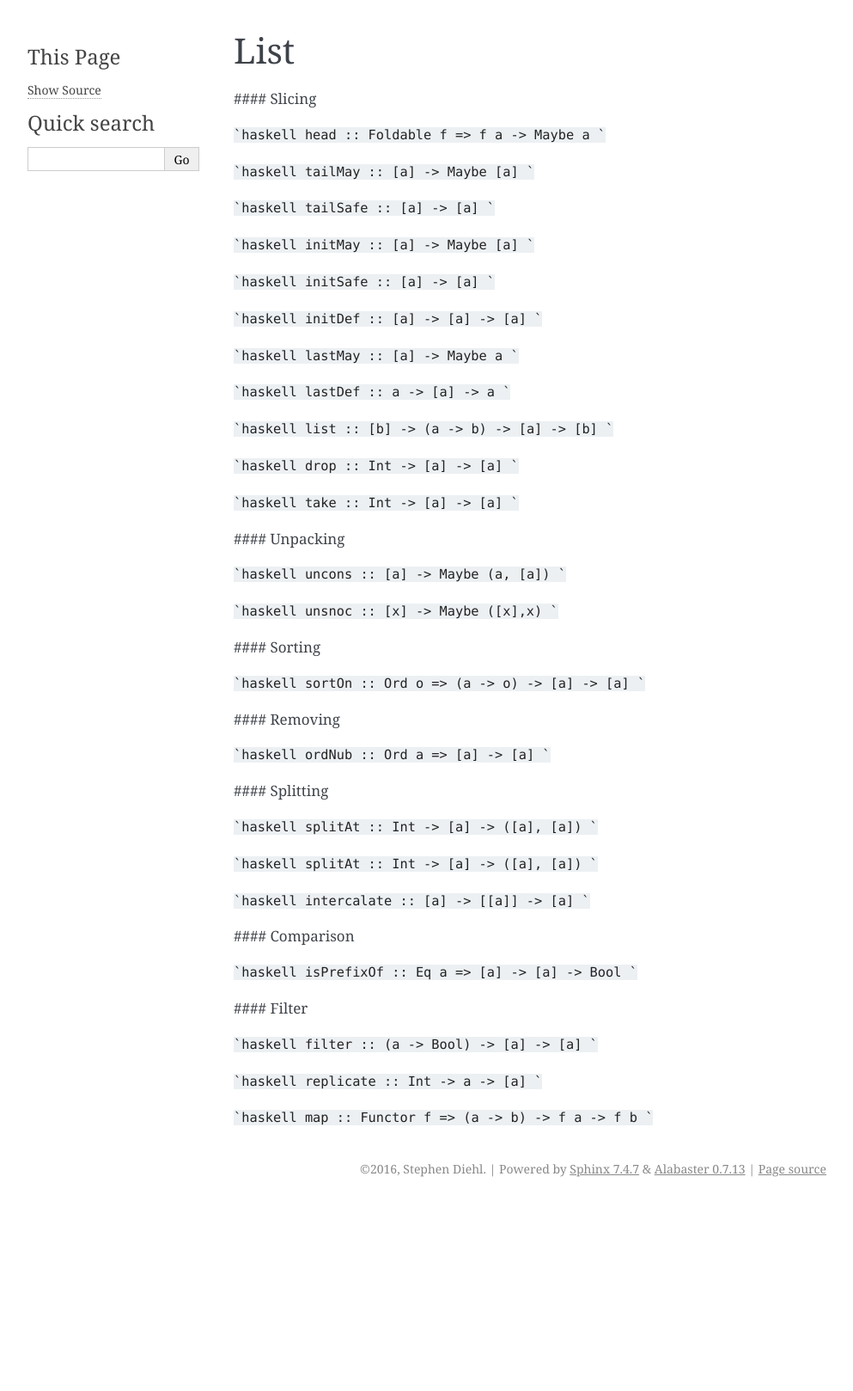
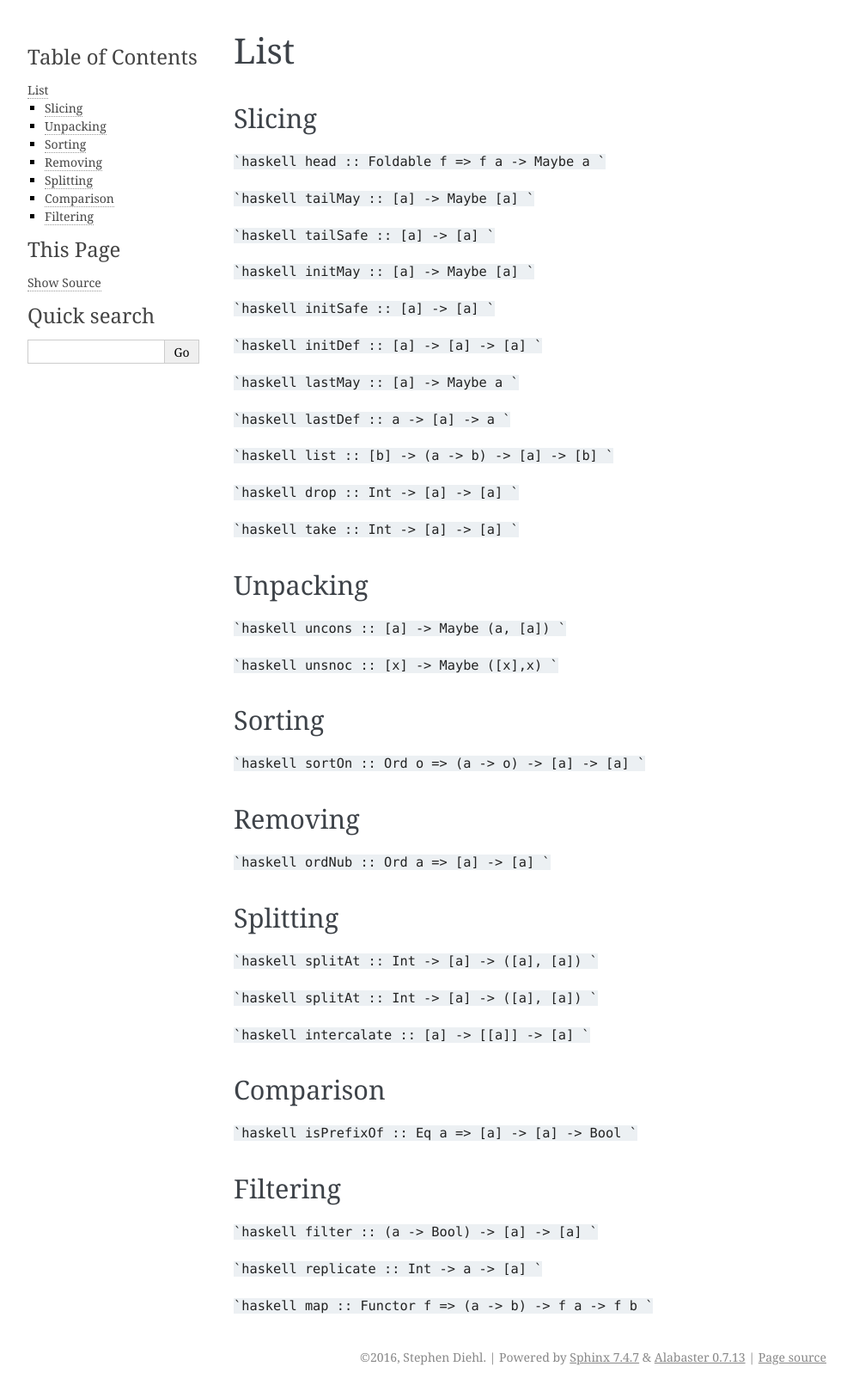
Before and after one commit to kowainik/relude, a Sphinx documentation site: the page built from docs/List.rst, in a window 1280 px wide. Shown: the whole page at 86% size, without its empty margins (148-1141 px from the left). Built offline with Sphinx 7.4.7, drawn with Linux system fonts in a browser that asks for light colours; pages that are not in the unit, such as notebooks, are missing from menus; before the commit the page ends 1399 px from its top, so only the background shows below that.

Commit message:
document structure

````diff
--- /dev/null
+++ b/docs/Bool.rst
@@ -0,0 +1,2 @@
+Bool
+=====
--- /dev/null
+++ b/docs/Either.rst
@@ -0,0 +1,2 @@
+Either
+======
--- /dev/null
+++ b/docs/Folds.rst
@@ -0,0 +1,2 @@
+Folds
+=====
--- a/docs/List.rst
+++ b/docs/List.rst
@@ -1,7 +1,8 @@
 List
 ====
 
-#### Slicing
+Slicing
+~~~~~~~
 
 ```haskell
 head :: Foldable f => f a -> Maybe a
@@ -47,7 +48,8 @@ drop :: Int -> [a] -> [a]
 take :: Int -> [a] -> [a]
 ```
 
-#### Unpacking
+Unpacking
+~~~~~~~~~
 
 ```haskell
 uncons :: [a] -> Maybe (a, [a])
@@ -57,19 +59,22 @@ uncons :: [a] -> Maybe (a, [a])
 unsnoc :: [x] -> Maybe ([x],x)
 ```
 
-#### Sorting
+Sorting
+~~~~~~~~~
 
 ```haskell
 sortOn :: Ord o => (a -> o) -> [a] -> [a]
 ```
 
-#### Removing
+Removing
+~~~~~~~~~
 
 ```haskell
 ordNub :: Ord a => [a] -> [a]
 ```
 
-#### Splitting
+Splitting
+~~~~~~~~~
 
 ```haskell
 splitAt :: Int -> [a] -> ([a], [a])
@@ -83,13 +88,15 @@ splitAt :: Int -> [a] -> ([a], [a])
 intercalate :: [a] -> [[a]] -> [a]
 ```
 
-#### Comparison
+Comparison
+~~~~~~~~~
 
 ```haskell
 isPrefixOf :: Eq a => [a] -> [a] -> Bool
 ```
 
-#### Filter
+Filtering
+~~~~~~~~~
 
 ```haskell
 filter :: (a -> Bool) -> [a] -> [a]
--- /dev/null
+++ b/docs/Maybe.rst
@@ -0,0 +1,2 @@
+Maybe
+=====
--- a/docs/Monad.rst
+++ b/docs/Monad.rst
@@ -1,7 +1,8 @@
 Monads
 ======
 
-#### Monad
+Monad
+~~~~~
 
 ```haskell
 class Applicative m => Monad (m :: * -> *) where
@@ -119,7 +120,8 @@ ap :: Monad m => m (a -> b) -> m a -> m b
 (<$!>) :: Monad m => (a -> b) -> m a -> m b
 ```
 
-#### MonadPlus
+MonadPlus
+~~~~~~~~~
 
 ```haskell
 class (Alternative m, Monad m) => MonadPlus (m :: * -> *) where
--- /dev/null
+++ b/docs/Monoid.rst
@@ -0,0 +1,2 @@
+Monoid
+======
--- /dev/null
+++ b/docs/Numbers.rst
@@ -0,0 +1,2 @@
+Numbers
+=======
--- a/docs/index.rst
+++ b/docs/index.rst
@@ -4,7 +4,7 @@ Protolude Documentation
 An alternative Prelude.
 
 .. toctree::
-   :maxdepth: 1
+   :maxdepth: 0
   Printing
   Files
   Strings
@@ -28,7 +28,7 @@ An alternative Prelude.
   ST
   Concurrency
   Storable
-  Systsem
+  System
   Map
   Set
   Tuple
````
Also changed, not shown: docs/Applicative.rst (+6 -3 lines), docs/Strings.rst (added, +14 -0 lines).
